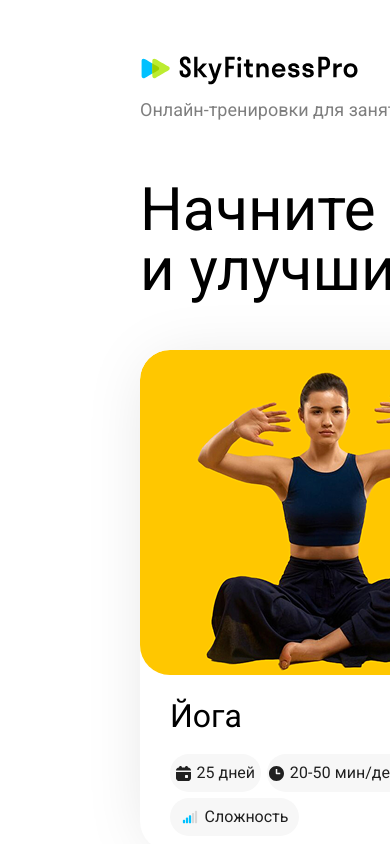
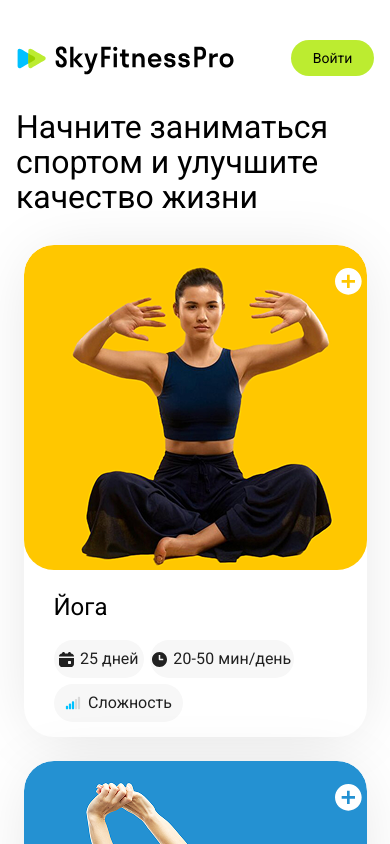
Before and after one commit to Veritas-lab/Sky_fitnessPro, a Next.js app: page / in a window 390 px wide. Shown: the top 844 px of the page. Built offline with nearby package versions, Linux system fonts and the light colour scheme.

Commit message:
Главная страница сверстана и адаптирована под мобильную версию

```diff
--- a/src/app/components/card/card.module.css
+++ b/src/app/components/card/card.module.css
@@ -179,3 +179,51 @@
   font-variant-numeric: lining-nums proportional-nums;
   color: #202020;
 }
+
+/* Мобильная версия */
+@media (max-width: 768px) {
+  .card {
+    width: 343px;
+    height: 492px;
+    transform: rotate(0deg);
+    opacity: 1;
+    border-radius: 30px;
+    padding-bottom: 15px;
+    gap: 24px;
+    background: #ffffff;
+    box-shadow: 0px 4px 67px -12px rgba(0, 0, 0, 0.13);
+  }
+
+  .imageContainer {
+    width: 343px;
+    height: 325px;
+  }
+
+  .cardImage {
+    width: 343px;
+    height: 325px;
+  }
+
+  .cardFrame {
+    width: 300px;
+    height: 128px;
+    transform: rotate(0deg);
+    opacity: 1;
+    gap: 20px;
+  }
+
+  .courseTitle {
+    width: 300px;
+    height: 26px;
+    transform: rotate(0deg);
+    opacity: 1;
+    font-family: "Roboto", sans-serif;
+    font-weight: 500;
+    font-style: normal;
+    font-size: 24px;
+    line-height: 110%;
+    letter-spacing: 0px;
+    font-variant-numeric: lining-nums proportional-nums;
+    color: #000000;
+  }
+}
--- a/src/app/components/header/header.module.css
+++ b/src/app/components/header/header.module.css
@@ -79,3 +79,33 @@
 .loginButton:active {
   transform: scale(0.98);
 }
+
+/* Мобильная версия */
+@media (max-width: 768px) {
+  .header {
+    padding-top: 40px;
+    padding-left: 16px;
+    padding-right: 16px;
+    justify-content: space-between;
+  }
+
+  .leftSection {
+    gap: 0;
+  }
+
+  .logo {
+    width: 220px;
+    height: 35px;
+  }
+
+  .subtitle {
+    display: none;
+  }
+
+  .loginButton {
+    width: 83px;
+    height: 36px;
+    padding: 8px 16px;
+    font-size: 14px;
+  }
+}
--- a/src/app/components/main/main.module.css
+++ b/src/app/components/main/main.module.css
@@ -5,7 +5,6 @@
   opacity: 1;
 }
 
-/* Секция с заголовком */
 .titleSection {
   padding-top: 60px;
   padding-left: 140px;
@@ -31,14 +30,12 @@
   margin: 0;
 }
 
-/* Контейнер для баннера и иконки */
 .promoContainer {
   position: relative;
   display: flex;
   flex-direction: column;
 }
 
-/* Промо-баннер */
 .promoBanner {
   width: 288px;
   height: 102px;
@@ -78,7 +75,6 @@
   display: block;
 }
 
-/* Секция с карточками курсов */
 .cardsSection {
   padding-top: 50px;
   padding-left: 140px;
@@ -91,7 +87,39 @@
   flex-wrap: wrap;
 }
 
-/* Общие стили для секций */
+.scrollTopButton {
+  width: 127px;
+  height: 52px;
+  transform: rotate(0deg);
+  opacity: 1;
+  border-radius: 46px;
+  padding: 16px 26px;
+  gap: 8px;
+  background: #bcec30;
+  border: none;
+  cursor: pointer;
+  font-family: "Roboto", sans-serif;
+  font-size: 16px;
+  font-weight: 400;
+  color: #000000;
+  display: flex;
+  align-items: center;
+  justify-content: center;
+  margin-top: 34px;
+  margin-left: calc(656px - 140px);
+  transition:
+    opacity 0.2s,
+    transform 0.2s;
+}
+
+.scrollTopButton:hover {
+  opacity: 0.9;
+}
+
+.scrollTopButton:active {
+  transform: scale(0.98);
+}
+
 .container {
   max-width: 1200px;
   margin: 0 auto;
@@ -106,7 +134,6 @@
   color: #333;
 }
 
-/* Секция курсов */
 .courses {
   padding: 80px 0;
   background: #f8f9fa;
@@ -125,7 +152,6 @@
   grid-column: 1 / -1;
 }
 
-/* Секция преимуществ */
 .features {
   padding: 80px 0;
   background: white;
@@ -154,22 +180,63 @@
   line-height: 1.6;
 }
 
-/* Адаптивность */
 @media (max-width: 768px) {
-  .heroTitle {
-    font-size: 2.5rem;
+  .main {
+    width: 100%;
+    height: auto;
   }
 
-  .heroSubtitle {
-    font-size: 1.1rem;
+  .titleSection {
+    padding-top: 34px;
+    padding-left: 16px;
+    padding-right: 16px;
+    flex-direction: column;
+    gap: 20px;
   }
 
-  .sectionTitle {
-    font-size: 2rem;
+  .mainTitle {
+    width: 327px;
+    height: 105px;
+    transform: rotate(0deg);
+    opacity: 1;
+    font-family: "Roboto", sans-serif;
+    font-weight: 500;
+    font-style: normal;
+    font-size: 32px;
+    line-height: 110%;
+    letter-spacing: 0px;
+    font-variant-numeric: lining-nums proportional-nums;
+    color: #000000;
+    margin: 0;
   }
 
-  .coursesGrid,
-  .featuresGrid {
-    grid-template-columns: 1fr;
+  .promoContainer {
+    display: none;
+  }
+
+  .cardsSection {
+    padding-top: 30px;
+    padding-left: 16px;
+    padding-right: 16px;
+  }
+
+  .cardsContainer {
+    flex-direction: column;
+    align-items: center;
+    gap: 24px;
+  }
+
+  .scrollTopButton {
+    width: 127px;
+    height: 52px;
+    transform: rotate(0deg);
+    opacity: 1;
+    border-radius: 46px;
+    padding: 16px 26px;
+    gap: 8px;
+    background: #bcec30;
+    margin-left: 0;
+    margin-top: 24px;
+    margin-left: 216px;
   }
 }
--- a/src/app/components/main/main.tsx
+++ b/src/app/components/main/main.tsx
@@ -1,3 +1,5 @@
+"use client";
+
 import styles from "./main.module.css";
 import Card from "../card/card";
 
@@ -61,6 +63,14 @@ export default function Main() {
             />
           ))}
         </div>
+        <button
+          className={styles.scrollTopButton}
+          onClick={() => {
+            window.scrollTo({ top: 0, behavior: "smooth" });
+          }}
+        >
+          Наверх!
+        </button>
       </section>
     </div>
   );
```
